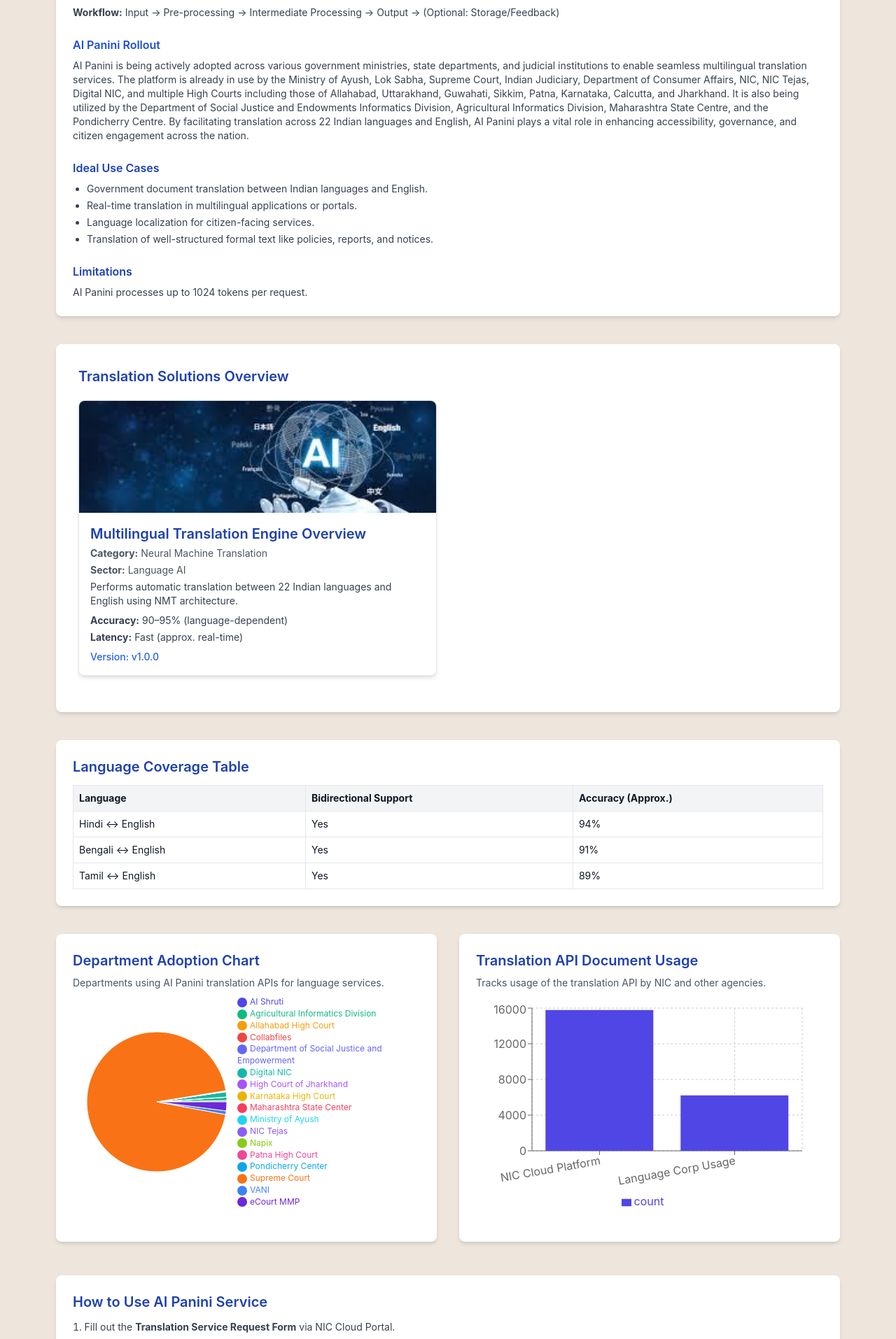
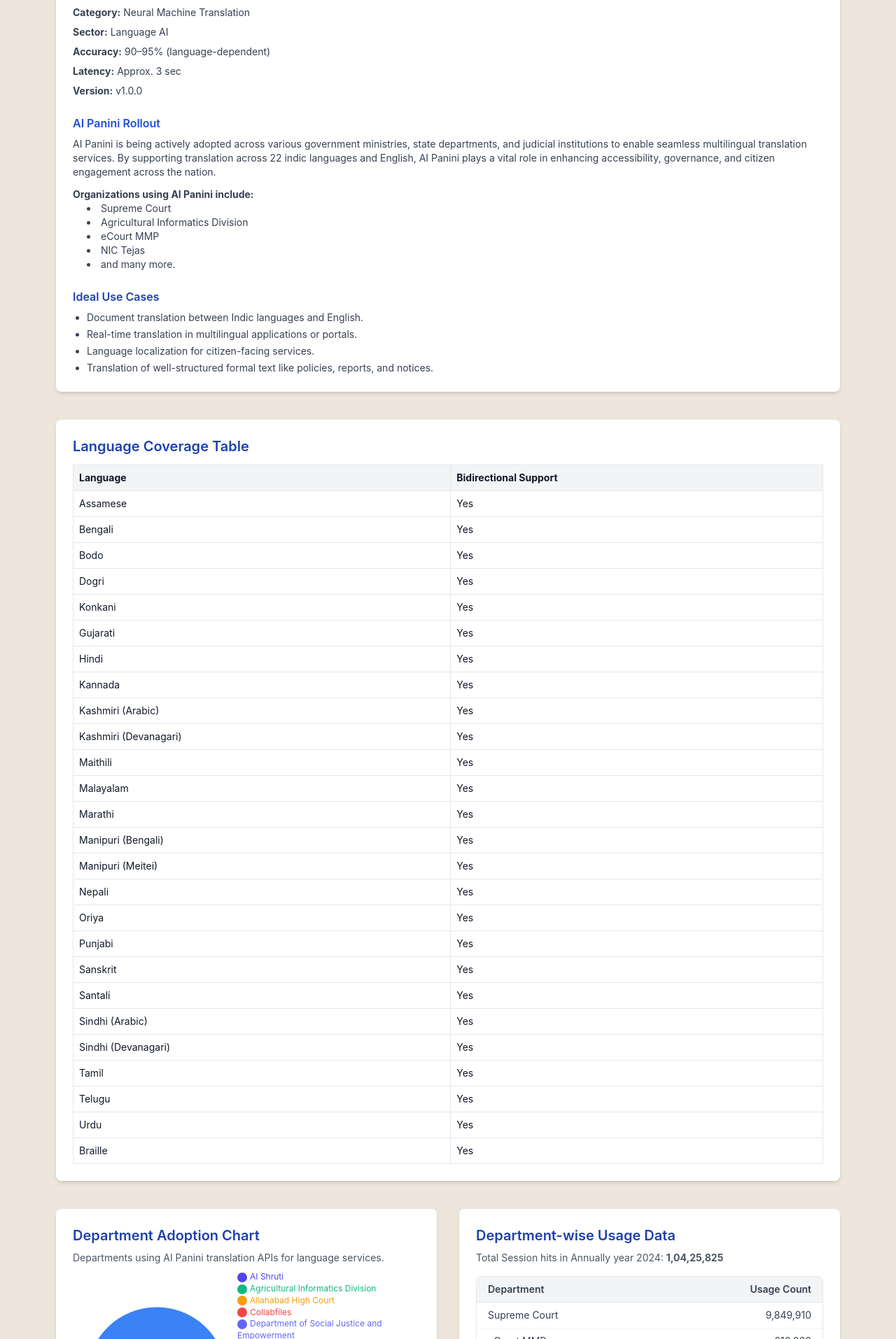
Before and after one commit to Amardeep001/ai-medha-frontend, a React (Create React App) app: page /services/ai_panini in a window 1280 px wide. Shown: the part 726-2640 px from the top of the page at 70% size. Built offline with nearby package versions, Linux system fonts and the light colour scheme.

Commit message:
ai panini layout chnages

```diff
--- a/src/pages/serviceDetailPages/AiPaniniDetailPage.jsx
+++ b/src/pages/serviceDetailPages/AiPaniniDetailPage.jsx
@@ -24,10 +24,10 @@
     category: "Neural Machine Translation",
     sector: "Language AI",
     description:
-      "Performs automatic translation between 22 Indian languages and English using NMT architecture.",
+      "Performs automatic translation between 22 indic languages and English using NMT architecture.",
     metrics: {
       accuracy: "90–95% (language-dependent)",
-      latency: "Fast (approx. real-time)",
+      latency: "aprrox. 3 sec",
       f1Score: "N/A",
     },
     version: "v1.0.0",
@@ -42,6 +42,7 @@
   { name: "Collabfiles", value: 4539 },
   { name: "Department of Social Justice and Empowerment", value: 710 },
   { name: "Digital NIC", value: 126361 },
+  { name: "eCourt MMP", value: 216060 },
   { name: "High Court of Jharkhand", value: 81 },
   { name: "Karnataka High Court", value: 9916 },
   { name: "Maharashtra State Center", value: 583 },
@@ -52,7 +53,6 @@
   { name: "Pondicherry Center", value: 9 },
   { name: "Supreme Court", value: 9849910 },
   { name: "VANI", value: 86444 },
-  { name: "eCourt MMP", value: 216060 },
 ];
 
 // Add percentage label for legend
@@ -93,6 +93,35 @@
   "#6d28d9",
 ];
 
+const supportedLanguages = [
+  "Assamese",
+  "Bengali",
+  "Bodo",
+  "Dogri",
+  "Konkani",
+  "Gujarati",
+  "Hindi",
+  "Kannada",
+  "Kashmiri (Arabic)",
+  "Kashmiri (Devanagari)",
+  "Maithili",
+  "Malayalam",
+  "Marathi",
+  "Manipuri (Bengali)",
+  "Manipuri (Meitei)",
+  "Nepali",
+  "Oriya",
+  "Punjabi",
+  "Sanskrit",
+  "Santali",
+  "Sindhi (Arabic)",
+  "Sindhi (Devanagari)",
+  "Tamil",
+  "Telugu",
+  "Urdu",
+  "Braille",
+];
+
 const AiPaniniDetailPage = () => {
   const navigate = useNavigate();
   const [sidebarOpen, setSidebarOpen] = useState(false);
@@ -120,7 +149,7 @@
                 rel="noopener noreferrer"
                 className="inline-block px-4 py-2 bg-green-600 text-white font-medium rounded hover:bg-green-700 transition"
               >
-                🌐 Try Live Demo
+                🌐 Try AI Panini
               </a>
             </div>
           </div>
@@ -129,7 +158,7 @@
           <p className="text-gray-700 mb-6 text-base leading-relaxed">
             AI Panini is designed to provide a reliable translation service for
             Indian government departments, facilitating seamless translation
-            between English and 22 official Indian languages. It supports both
+            between English and 22 official indic languages. It supports both
             English-to-Indic and Indic-to-English translations, ensuring
             effective multilingual communication across departments.
           </p>
@@ -141,7 +170,7 @@
             </h3>
             <p className="text-gray-700 text-sm leading-relaxed">
               AI-Panini is a neural machine translation service that enables
-              reliable two-way translation between English and 22 Indian
+              reliable two-way translation between English and 22 indic
               languages, including Assamese, Bengali, Bodo, Dogri, Konkani,
               Gujarati, Hindi, Kannada, Kashmiri (Arabic), Kashmiri
               (Devanagari), Maithili, Malayalam, Marathi, Manipuri (Bengali),
@@ -169,22 +198,31 @@
                   and Docx-to-Docx translation
                 </li>
                 <li>
-                  <strong>Language coverage:</strong> 22 Indian languages
-                  including Hindi, Tamil, Telugu, Bengali, Gujarati, Marathi,
-                  and more
-                </li>
-                <li>
                   <strong>Deployment options:</strong> REST APIs, real-time and
                   batch translation
                 </li>
                 <li>
-                  <strong>Average translation response time:</strong> Less than
-                  3 seconds for standard-length text inputs
+                  <strong>Average translation response time:</strong> Approx. 3
+                  seconds for standard-length text inputs
                 </li>
                 <li>
                   <strong>Workflow:</strong> Input → Pre-processing →
-                  Intermediate Processing → Output → (Optional:
-                  Storage/Feedback)
+                  Intermediate Processing → Output
+                </li>
+                <li>
+                  <strong>Category:</strong> Neural Machine Translation
+                </li>
+                <li>
+                  <strong>Sector:</strong> Language AI
+                </li>
+                <li>
+                  <strong>Accuracy:</strong> 90–95% (language-dependent)
+                </li>
+                <li>
+                  <strong>Latency:</strong> Approx. 3 sec
+                </li>
+                <li>
+                  <strong>Version:</strong> v1.0.0
                 </li>
               </ul>
             </div>
@@ -196,19 +234,21 @@
               <p className="text-sm text-gray-700">
                 AI Panini is being actively adopted across various government
                 ministries, state departments, and judicial institutions to
-                enable seamless multilingual translation services. The platform
-                is already in use by the Ministry of Ayush, Lok Sabha, Supreme
-                Court, Indian Judiciary, Department of Consumer Affairs, NIC,
-                NIC Tejas, Digital NIC, and multiple High Courts including those
-                of Allahabad, Uttarakhand, Guwahati, Sikkim, Patna, Karnataka,
-                Calcutta, and Jharkhand. It is also being utilized by the
-                Department of Social Justice and Endowments Informatics
-                Division, Agricultural Informatics Division, Maharashtra State
-                Centre, and the Pondicherry Centre. By facilitating translation
-                across 22 Indian languages and English, AI Panini plays a vital
-                role in enhancing accessibility, governance, and citizen
-                engagement across the nation.
+                enable seamless multilingual translation services. By supporting
+                translation across 22 indic languages and English, AI Panini
+                plays a vital role in enhancing accessibility, governance, and
+                citizen engagement across the nation.
               </p>
+              <p className="text-sm text-gray-700 mt-3">
+                <strong>Organizations using AI Panini include:</strong>
+              </p>
+              <ul className="list-disc list-inside ml-5 text-sm text-gray-700">
+                <li>Supreme Court</li>
+                <li>Agricultural Informatics Division</li>
+                <li>eCourt MMP</li>
+                <li>NIC Tejas</li>
+                <li>and many more.</li>
+              </ul>
             </div>
 
             <div className="mt-6">
@@ -217,8 +257,7 @@
               </h4>
               <ul className="list-disc pl-5 text-sm text-gray-700 space-y-1">
                 <li>
-                  Government document translation between Indian languages and
-                  English.
+                  Document translation between Indic languages and English.
                 </li>
                 <li>
                   Real-time translation in multilingual applications or portals.
@@ -230,22 +269,12 @@
                 </li>
               </ul>
             </div>
-
-            <div className="mt-6">
-              <h4 className="text-blue-800 font-semibold text-md mb-2">
-                Limitations
-              </h4>
-              <p className="text-sm text-gray-700">
-                AI Panini processes up to 1024 tokens per request.
-              </p>
-            </div>
           </div>
 
-          <div className="bg-white rounded-lg shadow-md p-8 mb-10">
+          {/* <div className="bg-white rounded-lg shadow-md p-8 mb-10">
             <h3 className="text-xl font-semibold text-blue-800 mb-3">
               Translation Solutions Overview
             </h3>
-            {/* Model Cards */}
             <div className="grid grid-cols-1 md:grid-cols-2 gap-8 my-5 ">
               {mockModels.map((model) => (
                 <div className="bg-white rounded-lg shadow-md border hover:shadow-xl transition-all">
@@ -282,7 +311,7 @@
                 </div>
               ))}
             </div>
-          </div>
+          </div> */}
 
           {/* Summary Table */}
           <div className="bg-white rounded-lg shadow-md p-6 mb-10">
@@ -294,25 +323,28 @@
                 <tr>
                   <th className="p-2 border">Language</th>
                   <th className="p-2 border">Bidirectional Support</th>
-                  <th className="p-2 border">Accuracy (Approx.)</th>
                 </tr>
               </thead>
               <tbody>
-                <tr>
-                  <td className="p-2 border">Hindi ↔ English</td>
-                  <td className="p-2 border">Yes</td>
-                  <td className="p-2 border">94%</td>
-                </tr>
-                <tr>
+                {supportedLanguages.map((item) => {
+                  return (
+                    <>
+                      <tr>
+                        <td className="p-2 border">{item}</td>
+                        <td className="p-2 border">Yes</td>
+                      </tr>
+                    </>
+                  );
+                })}
+
+                {/* <tr>
                   <td className="p-2 border">Bengali ↔ English</td>
                   <td className="p-2 border">Yes</td>
-                  <td className="p-2 border">91%</td>
                 </tr>
                 <tr>
                   <td className="p-2 border">Tamil ↔ English</td>
                   <td className="p-2 border">Yes</td>
-                  <td className="p-2 border">89%</td>
-                </tr>
+                </tr> */}
               </tbody>
             </table>
           </div>
@@ -375,34 +407,40 @@
 
             <div className="bg-white rounded-lg shadow-md p-6">
               <h3 className="text-xl font-semibold text-blue-800 mb-2">
-                Translation API Document Usage
+                Department-wise Usage Data
               </h3>
               <p className="text-sm text-gray-600 mb-4">
-                Tracks usage of the translation API by NIC and other agencies.
+                Total Session hits in Annually year 2024:{" "}
+                <strong>1,04,25,825</strong>
               </p>
-              <div className="h-80">
-                {" "}
-                {/* Increased height slightly */}
-                <ResponsiveContainer width="100%" height="100%">
-                  <BarChart
-                    data={docHitsData}
-                    margin={{ top: 10, right: 30, left: 20, bottom: 10 }} // More bottom space
-                  >
-                    <CartesianGrid strokeDasharray="3 3" />
-                    <XAxis
-                      dataKey="name"
-                      angle={-10}
-                      textAnchor="end"
-                      interval={0} // ensures all labels show
-                      height={60} // sets space for angled labels
-                    />
-                    <YAxis />
-                    <Tooltip />
-                    <Legend verticalAlign="bottom" height={36} />{" "}
-                    {/* Moves legend up */}
-                    <Bar dataKey="count" fill="#4f46e5" />
-                  </BarChart>
-                </ResponsiveContainer>
+              <div className="max-h-72 overflow-y-auto rounded-lg border border-gray-200">
+                <table className="min-w-full divide-y divide-gray-200 text-sm text-left text-gray-700">
+                  <thead className="bg-gray-100 sticky top-0 z-10">
+                    <tr>
+                      <th scope="col" className="px-4 py-2 font-semibold">
+                        Department
+                      </th>
+                      <th
+                        scope="col"
+                        className="px-4 py-2 font-semibold text-right"
+                      >
+                        Usage Count
+                      </th>
+                    </tr>
+                  </thead>
+                  <tbody className="bg-white divide-y divide-gray-100">
+                    {departmentChartData
+                      .sort((a, b) => b.value - a.value)
+                      .map((item, index) => (
+                        <tr key={index}>
+                          <td className="px-4 py-2">{item.name}</td>
+                          <td className="px-4 py-2 text-right">
+                            {item.value.toLocaleString()}
+                          </td>
+                        </tr>
+                      ))}
+                  </tbody>
+                </table>
               </div>
             </div>
           </div>
@@ -414,8 +452,8 @@
             </h3>
             <ol className="list-decimal list-inside text-sm text-gray-700 space-y-2">
               <li>
-                Fill out the <strong>Translation Service Request Form</strong>{" "}
-                via NIC Cloud Portal.
+                Fill out the <strong>User Service Request Form</strong> via NIC
+                Cloud Portal.
               </li>
               <li>
                 Include project name, use case, and requested source-target
@@ -425,12 +463,45 @@
                 Submit with a signed user request letter to initiate onboarding.
               </li>
               <li>
-                Access the NAPIX APIs to integrate AI Panini into your digital
-                systems.
+                Choose an integration method: <strong>NAPIX Integration</strong>{" "}
+                or <strong>Direct API Access</strong>.
               </li>
+
+              {/* NAPIX Integration Steps */}
               <li>
-                Translation services can then be used for websites, apps,
-                portals, or internal software.
+                <strong>NAPIX Integration:</strong>
+                <ul className="list-disc list-inside ml-5 mt-1 space-y-1">
+                  <li>Register on the NAPIX platform.</li>
+                  <li>
+                    Apply for API access via the user service request form.
+                  </li>
+                  <li>
+                    After verification by a Director-level or higher authority,
+                    credentials will be issued.
+                  </li>
+                  <li>
+                    You will receive a <strong>Client ID</strong> and{" "}
+                    <strong>Secret ID</strong> for authentication.
+                  </li>
+                  <li>
+                    Use these credentials in each API request to access
+                    translation services.
+                  </li>
+                </ul>
+              </li>
+
+              {/* Direct API Access Steps */}
+              <li>
+                <strong>Direct API Access:</strong>
+                <ul className="list-disc list-inside ml-5 mt-1 space-y-1">
+                  <li>
+                    Route requests through NICNET VM or VPN for secure access.
+                  </li>
+                  <li>
+                    Use the available API endpoints to directly access
+                    translation services.
+                  </li>
+                </ul>
               </li>
             </ol>
           </div>
@@ -442,8 +513,9 @@
             </h3>
             <ul className="list-disc pl-5 text-sm text-gray-700 space-y-2">
               <li>
-                <strong>Network Access:</strong> Only via the{" "}
-                <strong>NIC</strong> Network.
+                <strong>Network Access:</strong> internal only via the{" "}
+                <strong>NIC</strong> Network, and external via{" "}
+                <strong>NAPIX</strong>.
               </li>
               {/* <li>
                 <strong>Ports to be Opened:</strong>{" "}
```
